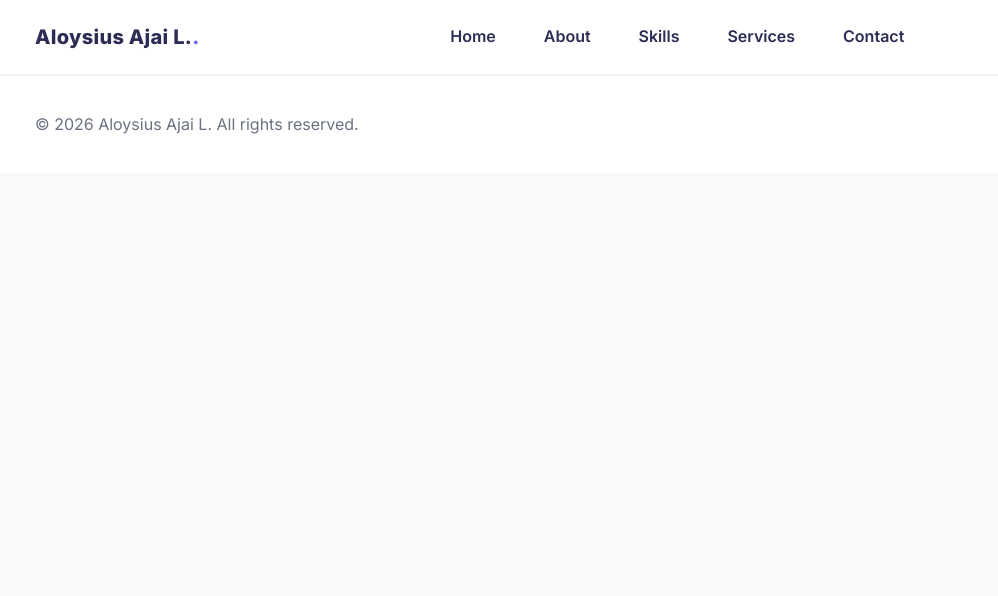
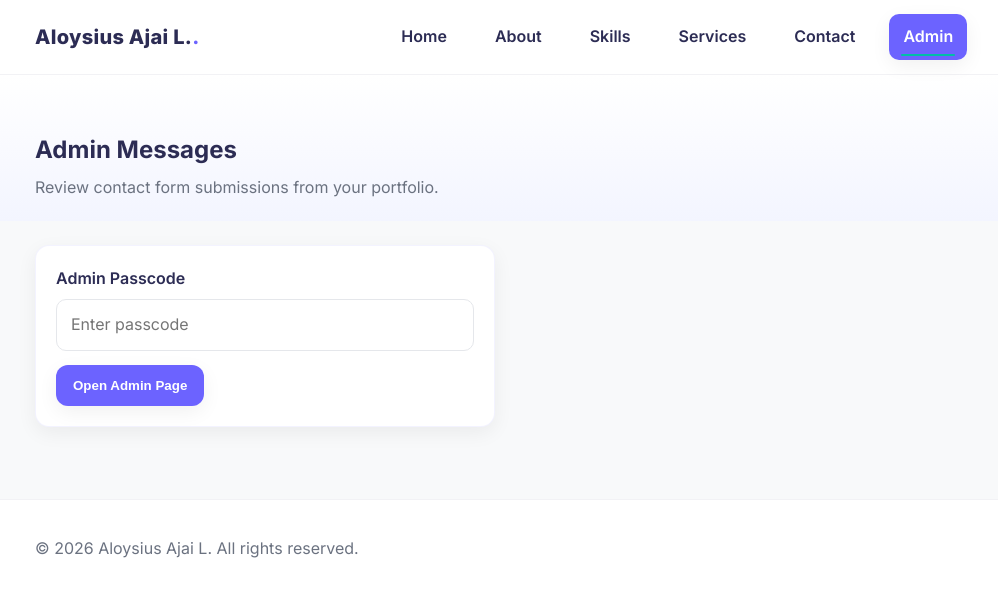
Before and after one commit to ajai09/-ProjectHub, a React (Vite) app: page /admin in a window 1280 px wide. Shown: the top 596 px of the page, without its empty margins (45-1043 px from the left). Built offline with nearby package versions, Linux system fonts and the light colour scheme.

Commit message:
Add admin messages page

```diff
--- a/src/App.jsx
+++ b/src/App.jsx
@@ -8,6 +8,7 @@ import AboutPage from "./pages/AboutPage";
 import SkillsPage from "./pages/SkillsPage";
 import ServicesPage from "./pages/ServicesPage";
 import ContactPage from "./pages/ContactPage";
+import AdminPage from "./pages/AdminPage";
 
 function App() {
   const location = useLocation();
@@ -28,6 +29,8 @@ function App() {
       ".metric",
       ".info-card",
       ".contact-form",
+      ".admin-stat",
+      ".admin-message-card",
       ".faq"
     ];
 
@@ -43,7 +46,7 @@ function App() {
     document.querySelectorAll(".hero-media, .about-media").forEach((el) => {
       el.setAttribute("data-reveal", "right");
     });
-    document.querySelectorAll(".feature-card, .skill-card, .service-card, .metric, .info-card, .faq").forEach((el) => {
+    document.querySelectorAll(".feature-card, .skill-card, .service-card, .metric, .info-card, .admin-stat, .admin-message-card, .faq").forEach((el) => {
       el.setAttribute("data-reveal", "zoom");
     });
 
@@ -72,6 +75,7 @@ function App() {
         <Route path="/skills" element={<SkillsPage />} />
         <Route path="/services" element={<ServicesPage />} />
         <Route path="/contact" element={<ContactPage />} />
+        <Route path="/admin" element={<AdminPage />} />
       </Routes>
       <Footer />
     </>
--- a/src/components/Navbar.jsx
+++ b/src/components/Navbar.jsx
@@ -27,6 +27,9 @@ function Navbar() {
           <NavLink to="/contact" onClick={() => setOpen(false)}>
             Contact
           </NavLink>
+          <NavLink to="/admin" onClick={() => setOpen(false)}>
+            Admin
+          </NavLink>
         </nav>
 
         <button className="nav-toggle" id="navToggle" aria-label="Toggle navigation" aria-expanded={open} onClick={() => setOpen(!open)}>
--- /dev/null
+++ b/src/pages/AdminPage.jsx
@@ -0,0 +1,137 @@
+import { useEffect, useMemo, useState } from "react";
+
+const API_URL = "https://projecthub-t02p.onrender.com/contacts";
+const ADMIN_PASSCODE = "admin123";
+
+function AdminPage() {
+  const [passcode, setPasscode] = useState("");
+  const [authorized, setAuthorized] = useState(false);
+  const [messages, setMessages] = useState([]);
+  const [loading, setLoading] = useState(true);
+  const [error, setError] = useState("");
+
+  const sortedMessages = useMemo(
+    () =>
+      [...messages].sort((a, b) => {
+        const first = new Date(a.createdAt || 0).getTime();
+        const second = new Date(b.createdAt || 0).getTime();
+        return second - first;
+      }),
+    [messages]
+  );
+
+  const fetchMessages = async () => {
+    try {
+      setLoading(true);
+      setError("");
+
+      const response = await fetch(API_URL);
+      const data = await response.json().catch(() => []);
+
+      if (!response.ok) {
+        throw new Error(data.message || "Unable to fetch messages.");
+      }
+
+      setMessages(Array.isArray(data) ? data : []);
+    } catch (err) {
+      setError(err.message || "Unable to fetch messages.");
+    } finally {
+      setLoading(false);
+    }
+  };
+
+  useEffect(() => {
+    if (authorized) fetchMessages();
+  }, [authorized]);
+
+  const handleLogin = (event) => {
+    event.preventDefault();
+    setError("");
+
+    if (passcode === ADMIN_PASSCODE) {
+      setAuthorized(true);
+    } else {
+      setError("Incorrect admin passcode.");
+    }
+  };
+
+  return (
+    <main>
+      <section className="page-hero small">
+        <div className="container admin-hero">
+          <div>
+            <h1>Admin Messages</h1>
+            <p>Review contact form submissions from your portfolio.</p>
+          </div>
+          {authorized && (
+            <button className="btn btn-outline" type="button" onClick={fetchMessages} disabled={loading}>
+              {loading ? "Refreshing..." : "Refresh"}
+            </button>
+          )}
+        </div>
+      </section>
+
+      <section className="admin-content">
+        <div className="container">
+          {!authorized ? (
+            <form className="admin-login" onSubmit={handleLogin}>
+              <div className="form-field">
+                <label>Admin Passcode</label>
+                <input
+                  type="password"
+                  placeholder="Enter passcode"
+                  value={passcode}
+                  onChange={(event) => setPasscode(event.target.value)}
+                />
+              </div>
+              <button className="btn btn-primary" type="submit">
+                Open Admin Page
+              </button>
+              {error && <p className="admin-alert">{error}</p>}
+            </form>
+          ) : (
+            <>
+              <div className="admin-summary">
+                <div className="admin-stat">
+                  <span className="admin-stat-number">{messages.length}</span>
+                  <span className="admin-stat-label">Total Messages</span>
+                </div>
+                <div className="admin-stat">
+                  <span className="admin-stat-number">{sortedMessages[0]?.name || "None"}</span>
+                  <span className="admin-stat-label">Latest Sender</span>
+                </div>
+              </div>
+
+              {error && <p className="admin-alert">{error}</p>}
+
+              {loading ? (
+                <div className="admin-empty">Loading messages...</div>
+              ) : sortedMessages.length === 0 ? (
+                <div className="admin-empty">No messages yet.</div>
+              ) : (
+                <div className="admin-message-list">
+                  {sortedMessages.map((message) => (
+                    <article className="admin-message-card" key={message._id || `${message.email}-${message.createdAt}`}>
+                      <div className="admin-message-head">
+                        <div>
+                          <h2>{message.name}</h2>
+                          <a href={`mailto:${message.email}`}>{message.email}</a>
+                        </div>
+                        <time dateTime={message.createdAt}>
+                          {message.createdAt ? new Date(message.createdAt).toLocaleString() : "No date"}
+                        </time>
+                      </div>
+                      <p>{message.message}</p>
+                    </article>
+                  ))}
+                </div>
+              )}
+            </>
+          )}
+        </div>
+      </section>
+    </main>
+  );
+}
+
+export default AdminPage;
--- a/style.css
+++ b/style.css
@@ -399,6 +399,108 @@ input:focus, textarea:focus { outline: none; border-color: var(--color-primary);
 .error { color: #b00020; min-height: 16px; }
 .form-success { color: var(--color-accent); font-weight: 600; min-height: 20px; }
 
+/* Admin */
+.admin-hero {
+  display: flex;
+  align-items: center;
+  justify-content: space-between;
+  gap: 16px;
+}
+.admin-content {
+  padding: 24px 0 72px;
+}
+.admin-summary {
+  display: grid;
+  grid-template-columns: repeat(2, minmax(0, 1fr));
+  gap: 14px;
+  margin-bottom: 18px;
+}
+.admin-stat,
+.admin-message-card,
+.admin-login,
+.admin-empty,
+.admin-alert {
+  background: #fff;
+  border: 1px solid rgba(108, 99, 255, 0.08);
+  border-radius: var(--radius);
+  box-shadow: var(--shadow-sm);
+}
+.admin-stat {
+  padding: 18px;
+}
+.admin-login {
+  width: min(460px, 100%);
+  padding: 20px;
+}
+.admin-login .admin-alert {
+  margin: 14px 0 0;
+  box-shadow: none;
+}
+.admin-stat-number {
+  display: block;
+  color: var(--color-navy);
+  font-size: clamp(1.5rem, 4vw, 2rem);
+  font-weight: 800;
+  line-height: 1.15;
+  word-break: break-word;
+}
+.admin-stat-label {
+  color: var(--color-muted);
+  font-weight: 700;
+}
+.admin-message-list {
+  display: grid;
+  gap: 14px;
+}
+.admin-message-card {
+  padding: 18px;
+  transition: transform .2s ease, box-shadow .2s ease, border-color .2s ease;
+}
+.admin-message-card:hover {
+  transform: translateY(-4px);
+  border-color: rgba(108, 99, 255, 0.25);
+  box-shadow: var(--shadow-md);
+}
+.admin-message-head {
+  display: flex;
+  align-items: start;
+  justify-content: space-between;
+  gap: 16px;
+  margin-bottom: 12px;
+}
+.admin-message-head h2 {
+  margin: 0 0 2px;
+  color: var(--color-navy);
+  font-size: 1.05rem;
+}
+.admin-message-head a {
+  color: var(--color-primary);
+  font-weight: 700;
+  word-break: break-word;
+}
+.admin-message-head time {
+  flex: 0 0 auto;
+  color: var(--color-muted);
+  font-size: 0.86rem;
+  font-weight: 700;
+}
+.admin-message-card p {
+  margin: 0;
+  color: var(--color-text);
+  white-space: pre-wrap;
+}
+.admin-empty,
+.admin-alert {
+  padding: 18px;
+  color: var(--color-muted);
+  font-weight: 700;
+}
+.admin-alert {
+  color: #b00020;
+  border-color: rgba(176, 0, 32, 0.2);
+  margin-bottom: 14px;
+}
+
 /* Footer */
 .site-footer { border-top: 1px solid rgba(44, 44, 84, 0.06); padding: 20px 0; color: var(--color-muted); background: #fff; }
 
@@ -492,6 +594,17 @@ input:focus, textarea:focus { outline: none; border-color: var(--color-primary);
   }
   .hero-chip-vscode { left: 1%; }
   .hero-chip-top { right: 3%; }
+  .admin-hero,
+  .admin-message-head {
+    align-items: stretch;
+    flex-direction: column;
+  }
+  .admin-summary {
+    grid-template-columns: 1fr;
+  }
+  .admin-message-head time {
+    flex: initial;
+  }
   .about-image-accent {
     width: 62px;
     height: 62px;
```
